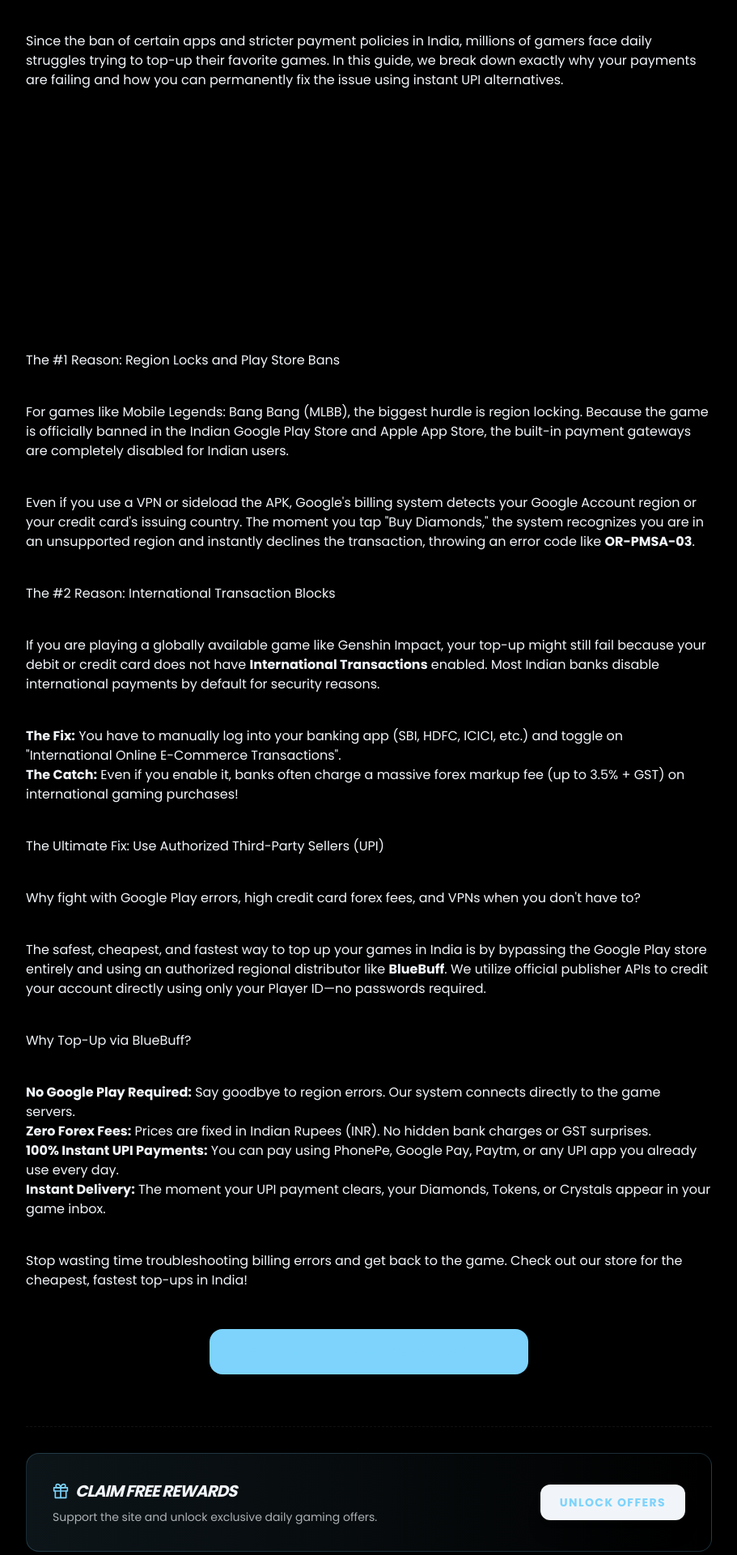
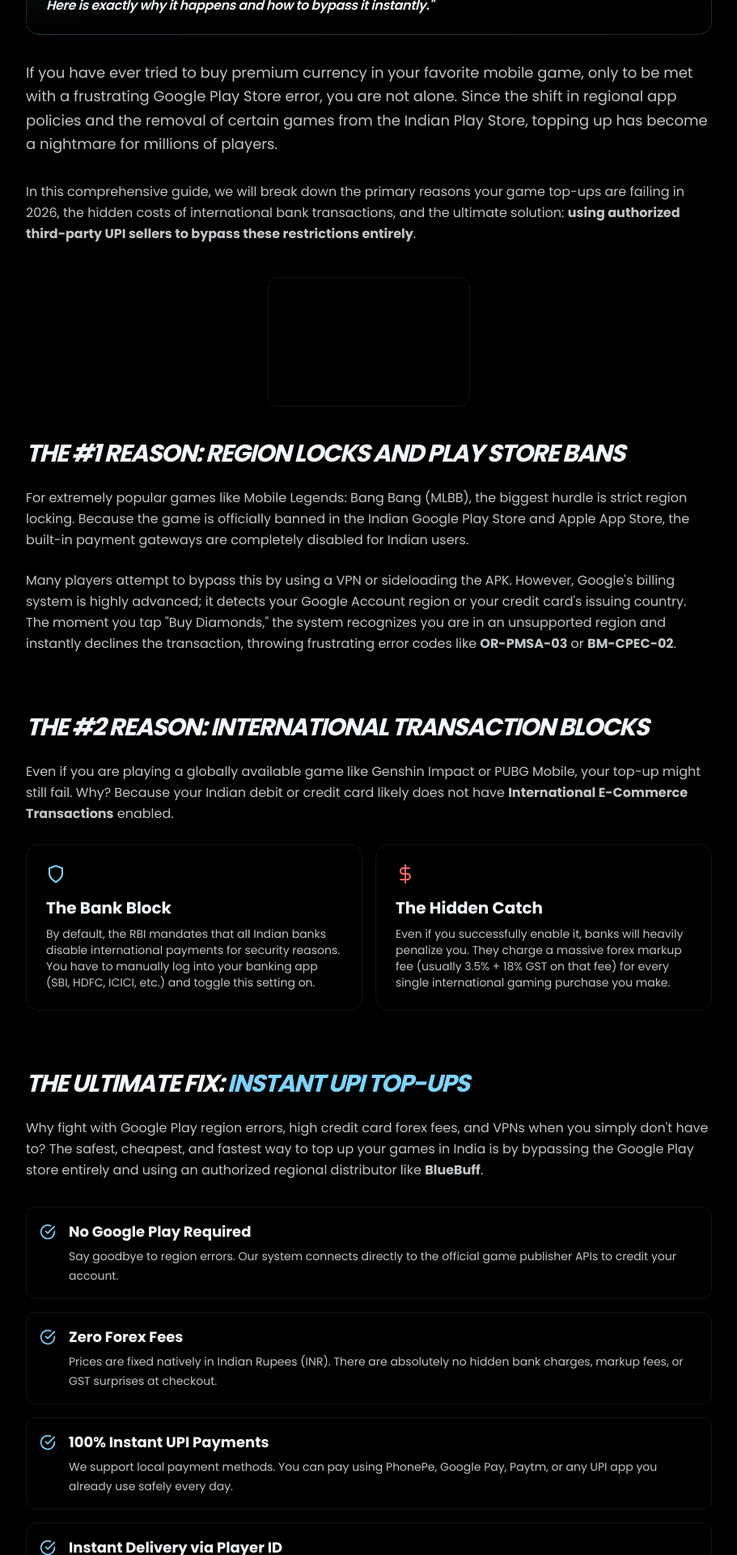
Before and after one commit to tushaarkantanayak-pixel/bnew, a Next.js app: page /blog/tips/why-game-topup-failing in a window 1280 px wide. Shown: the part 880-2800 px from the top of the page at 81% size, without its empty margins (184-1095 px from the left). Built offline with nearby package versions, Linux system fonts and the light colour scheme; no server answers; the database is empty.

Commit message:
first commit

```diff
--- a/app/blog/tips/why-game-topup-failing/page.tsx
+++ b/app/blog/tips/why-game-topup-failing/page.tsx
@@ -1,70 +1,117 @@
 import BlogPostLayout from "@/components/Blog/BlogPostLayout";
 import AdsterraBanner from "@/components/Ads/AdsterraBanner";
+import Link from "next/link";
+import { FiTrendingUp, FiAlertCircle, FiCheckCircle, FiShield, FiDollarSign } from "react-icons/fi";
 
 export default function WhyTopupFailingPost() {
   return (
     <BlogPostLayout
       title="Why is my Game Top-Up Failing? (Google Play Errors & UPI Fixes)"
       category="TIPS"
-      readTime="5 MIN READ"
+      readTime="8 MIN READ"
       date="JULY 2, 2026"
       image="/blog/generic/google-play-error.png"
       author="Admin"
       game="tips"
     >
-      <p>
-        If you have ever tried to buy Diamonds in Mobile Legends, Tokens in Honor of Kings, or Genesis Crystals in Genshin Impact, only to be met with a frustrating <strong>"Transaction Declined"</strong> or <strong>"Item Unavailable in Your Country"</strong> error, you are not alone.
-      </p>
+      <section className="space-y-8">
+        <div className="relative p-5 sm:p-6 rounded-2xl bg-gradient-to-br from-[var(--accent)]/10 via-transparent to-transparent border border-[var(--accent)]/20 overflow-hidden shadow-lg mx-auto">
+          <div className="absolute top-0 right-0 p-3 opacity-10"><FiAlertCircle size={50} /></div>
+          <p className="text-base font-semibold tracking-tight italic leading-snug m-0 text-[var(--foreground)]">
+            "Every day, thousands of Indian gamers face the dreaded <strong>'Item Unavailable in Your Country'</strong> or <strong>'Transaction Declined'</strong> errors when trying to buy MLBB Diamonds, HOK Tokens, or Genshin Crystals. Here is exactly why it happens and how to bypass it instantly."
+          </p>
+        </div>
 
-      <p>
-        Since the ban of certain apps and stricter payment policies in India, millions of gamers face daily struggles trying to top-up their favorite games. In this guide, we break down exactly why your payments are failing and how you can permanently fix the issue using instant UPI alternatives.
-      </p>
+        <p className="opacity-80 leading-relaxed text-lg">
+          If you have ever tried to buy premium currency in your favorite mobile game, only to be met with a frustrating Google Play Store error, you are not alone. Since the shift in regional app policies and the removal of certain games from the Indian Play Store, topping up has become a nightmare for millions of players.
+        </p>
 
-            <AdsterraBanner />
+        <p className="opacity-80 leading-relaxed">
+          In this comprehensive guide, we will break down the primary reasons your game top-ups are failing in 2026, the hidden costs of international bank transactions, and the ultimate solution: <strong>using authorized third-party UPI sellers to bypass these restrictions entirely</strong>.
+        </p>
+      </section>
 
-      <h2>The #1 Reason: Region Locks and Play Store Bans</h2>
-      <p>
-        For games like Mobile Legends: Bang Bang (MLBB), the biggest hurdle is region locking. Because the game is officially banned in the Indian Google Play Store and Apple App Store, the built-in payment gateways are completely disabled for Indian users.
-      </p>
-      <p>
-        Even if you use a VPN or sideload the APK, Google's billing system detects your Google Account region or your credit card's issuing country. The moment you tap "Buy Diamonds," the system recognizes you are in an unsupported region and instantly declines the transaction, throwing an error code like <strong>OR-PMSA-03</strong>.
-      </p>
+      <div className="my-10">
+        <AdsterraBanner />
+      </div>
 
-      <h2>The #2 Reason: International Transaction Blocks</h2>
-      <p>
-        If you are playing a globally available game like Genshin Impact, your top-up might still fail because your debit or credit card does not have <strong>International Transactions</strong> enabled. Most Indian banks disable international payments by default for security reasons.
-      </p>
-      <ul>
-        <li><strong>The Fix:</strong> You have to manually log into your banking app (SBI, HDFC, ICICI, etc.) and toggle on "International Online E-Commerce Transactions".</li>
-        <li><strong>The Catch:</strong> Even if you enable it, banks often charge a massive forex markup fee (up to 3.5% + GST) on international gaming purchases!</li>
-      </ul>
+      <section className="space-y-6">
+        <h2 className="text-3xl font-black uppercase italic tracking-tighter">The #1 Reason: Region Locks and Play Store Bans</h2>
+        <p className="opacity-80 leading-relaxed">
+          For extremely popular games like Mobile Legends: Bang Bang (MLBB), the biggest hurdle is strict region locking. Because the game is officially banned in the Indian Google Play Store and Apple App Store, the built-in payment gateways are completely disabled for Indian users.
+        </p>
+        <p className="opacity-80 leading-relaxed">
+          Many players attempt to bypass this by using a VPN or sideloading the APK. However, Google's billing system is highly advanced; it detects your Google Account region or your credit card's issuing country. The moment you tap "Buy Diamonds," the system recognizes you are in an unsupported region and instantly declines the transaction, throwing frustrating error codes like <strong>OR-PMSA-03</strong> or <strong>BM-CPEC-02</strong>.
+        </p>
+      </section>
 
-      <h2>The Ultimate Fix: Use Authorized Third-Party Sellers (UPI)</h2>
-      <p>
-        Why fight with Google Play errors, high credit card forex fees, and VPNs when you don't have to?
-      </p>
-      <p>
-        The safest, cheapest, and fastest way to top up your games in India is by bypassing the Google Play store entirely and using an authorized regional distributor like <strong>BlueBuff</strong>. We utilize official publisher APIs to credit your account directly using only your Player ID—no passwords required.
-      </p>
+      <section className="pt-8 space-y-6">
+        <h2 className="text-3xl font-black uppercase italic tracking-tighter">The #2 Reason: International Transaction Blocks</h2>
+        <p className="opacity-80 leading-relaxed">
+          Even if you are playing a globally available game like Genshin Impact or PUBG Mobile, your top-up might still fail. Why? Because your Indian debit or credit card likely does not have <strong>International E-Commerce Transactions</strong> enabled.
+        </p>
+        <div className="grid grid-cols-1 md:grid-cols-2 gap-4 mt-6">
+          <div className="p-6 rounded-2xl bg-[var(--card)] border border-[var(--border)]">
+            <FiShield className="text-[var(--accent)] mb-4" size={24} />
+            <h3 className="font-bold text-xl mb-2">The Bank Block</h3>
+            <p className="text-sm opacity-80">By default, the RBI mandates that all Indian banks disable international payments for security reasons. You have to manually log into your banking app (SBI, HDFC, ICICI, etc.) and toggle this setting on.</p>
+          </div>
+          <div className="p-6 rounded-2xl bg-[var(--card)] border border-[var(--border)]">
+            <FiDollarSign className="text-red-400 mb-4" size={24} />
+            <h3 className="font-bold text-xl mb-2">The Hidden Catch</h3>
+            <p className="text-sm opacity-80">Even if you successfully enable it, banks will heavily penalize you. They charge a massive forex markup fee (usually 3.5% + 18% GST on that fee) for every single international gaming purchase you make.</p>
+          </div>
+        </div>
+      </section>
 
-      <h3>Why Top-Up via BlueBuff?</h3>
-      <ul>
-        <li><strong>No Google Play Required:</strong> Say goodbye to region errors. Our system connects directly to the game servers.</li>
-        <li><strong>Zero Forex Fees:</strong> Prices are fixed in Indian Rupees (INR). No hidden bank charges or GST surprises.</li>
-        <li><strong>100% Instant UPI Payments:</strong> You can pay using PhonePe, Google Pay, Paytm, or any UPI app you already use every day.</li>
-        <li><strong>Instant Delivery:</strong> The moment your UPI payment clears, your Diamonds, Tokens, or Crystals appear in your game inbox.</li>
-      </ul>
+      <section className="pt-8 space-y-6">
+        <h2 className="text-3xl font-black uppercase italic tracking-tighter">The Ultimate Fix: <span className="text-[var(--accent)]">Instant UPI Top-Ups</span></h2>
+        <p className="opacity-80 leading-relaxed">
+          Why fight with Google Play region errors, high credit card forex fees, and VPNs when you simply don't have to? The safest, cheapest, and fastest way to top up your games in India is by bypassing the Google Play store entirely and using an authorized regional distributor like <strong>BlueBuff</strong>.
+        </p>
 
-      <p>
-        Stop wasting time troubleshooting billing errors and get back to the game. Check out our store for the cheapest, fastest top-ups in India!
-      </p>
+        <ul className="space-y-4 my-8">
+          <li className="flex gap-4 items-start bg-[var(--card)] p-4 rounded-xl border border-[var(--border)]">
+            <FiCheckCircle className="text-[var(--accent)] shrink-0 mt-1" size={20} />
+            <div>
+              <strong className="block text-lg mb-1">No Google Play Required</strong>
+              <span className="opacity-80 text-sm">Say goodbye to region errors. Our system connects directly to the official game publisher APIs to credit your account.</span>
+            </div>
+          </li>
+          <li className="flex gap-4 items-start bg-[var(--card)] p-4 rounded-xl border border-[var(--border)]">
+            <FiCheckCircle className="text-[var(--accent)] shrink-0 mt-1" size={20} />
+            <div>
+              <strong className="block text-lg mb-1">Zero Forex Fees</strong>
+              <span className="opacity-80 text-sm">Prices are fixed natively in Indian Rupees (INR). There are absolutely no hidden bank charges, markup fees, or GST surprises at checkout.</span>
+            </div>
+          </li>
+          <li className="flex gap-4 items-start bg-[var(--card)] p-4 rounded-xl border border-[var(--border)]">
+            <FiCheckCircle className="text-[var(--accent)] shrink-0 mt-1" size={20} />
+            <div>
+              <strong className="block text-lg mb-1">100% Instant UPI Payments</strong>
+              <span className="opacity-80 text-sm">We support local payment methods. You can pay using PhonePe, Google Pay, Paytm, or any UPI app you already use safely every day.</span>
+            </div>
+          </li>
+          <li className="flex gap-4 items-start bg-[var(--card)] p-4 rounded-xl border border-[var(--border)]">
+            <FiCheckCircle className="text-[var(--accent)] shrink-0 mt-1" size={20} />
+            <div>
+              <strong className="block text-lg mb-1">Instant Delivery via Player ID</strong>
+              <span className="opacity-80 text-sm">We only need your Player ID and Zone ID. No passwords required. The moment your UPI payment clears, your Diamonds or Tokens appear instantly in your game inbox.</span>
+            </div>
+          </li>
+        </ul>
 
-      <div className="flex justify-center mt-12">
+        <p className="opacity-80 leading-relaxed font-semibold text-center mt-8">
+          Stop wasting your time troubleshooting billing errors and get back to carrying your team.
+        </p>
+      </section>
+
+      <div className="flex justify-center mt-12 mb-8">
         <a
           href="https://mlbbtopup.in"
           target="_blank"
           rel="noopener noreferrer"
-          className="px-12 py-4 rounded-2xl bg-[var(--accent)] text-white font-black uppercase tracking-[0.2em] italic hover:scale-105 active:scale-95 transition-transform shadow-2xl shadow-[var(--accent)]/30"
+          className="px-8 md:px-12 py-4 rounded-2xl bg-[var(--accent)] !text-white font-black uppercase tracking-[0.2em] italic hover:scale-105 active:scale-95 transition-transform shadow-xl shadow-[var(--accent)]/30 border-2 border-[var(--accent)] no-underline"
         >
           Fix Top-Ups with UPI Now
         </a>
--- a/components/Ads/AdsterraBanner.tsx
+++ b/components/Ads/AdsterraBanner.tsx
@@ -15,14 +15,15 @@
   `;
 
   return (
-    <div className="flex justify-center w-full my-8 overflow-hidden">
+    <div className="flex justify-center w-full my-2 overflow-hidden bg-[var(--background)] py-1 rounded-xl shadow-inner border border-[var(--border)] max-w-[250px] mx-auto">
       <iframe
         title="Adsterra Native Banner"
         srcDoc={adHtml}
         width="100%"
-        height="250"
+        height="150"
         style={{ border: "none", overflow: "hidden", background: "transparent" }}
         scrolling="no"
+        loading="eager"
       />
     </div>
   );
--- a/components/Ads/AdsterraSmartlink.tsx
+++ b/components/Ads/AdsterraSmartlink.tsx
@@ -1,15 +1,32 @@
+"use client";
+import { useState } from "react";
+
 interface AdsterraSmartlinkProps {
   text?: string;
   className?: string;
 }
 
 export default function AdsterraSmartlink({ text = "Click Here", className = "" }: AdsterraSmartlinkProps) {
+  const [clickedOnce, setClickedOnce] = useState(false);
+
+  const handleClick = (e: React.MouseEvent<HTMLAnchorElement>) => {
+    if (!clickedOnce) {
+      // First click: let the default behavior happen (opens Adsterra link)
+      setClickedOnce(true);
+    } else {
+      // Second click: prevent default and go to mlbbtopup.in
+      e.preventDefault();
+      window.open("https://mlbbtopup.in", "_blank");
+    }
+  };
+
   return (
     <a
       href="https://www.effectivecpmnetwork.com/mz7p74hi?key=424bdbc50c95b2040133be37571cf3c8"
       target="_blank"
       rel="noopener noreferrer"
-      className={`inline-block px-6 py-3 bg-[var(--foreground)] text-[var(--background)] text-sm font-black uppercase tracking-widest rounded-xl hover:scale-105 active:scale-95 transition-all shadow-xl shadow-[var(--foreground)]/20 ${className}`}
+      onClick={handleClick}
+      className={`inline-block px-5 py-2.5 bg-[var(--foreground)] text-[var(--background)] text-xs font-black uppercase tracking-widest rounded-xl hover:scale-105 active:scale-95 transition-all shadow-xl shadow-[var(--foreground)]/20 whitespace-nowrap shrink-0 ${className}`}
     >
       {text}
     </a>
--- a/components/Blog/BlogPostLayout.tsx
+++ b/components/Blog/BlogPostLayout.tsx
@@ -156,14 +156,14 @@
                     <div className="mt-16 border-t border-[var(--border)] border-dashed pt-8 space-y-8">
 
                         {/* Smartlink CTA Block */}
-                        <div className="bg-gradient-to-r from-[var(--accent)]/10 to-transparent p-6 md:p-8 rounded-2xl border border-[var(--accent)]/20 flex flex-col md:flex-row items-center justify-between gap-6">
-                            <div>
-                                <h3 className="text-xl font-black italic uppercase tracking-tighter text-[var(--foreground)] mb-2 flex items-center gap-2">
-                                    <FiGift className="text-[var(--accent)]" /> Claim Free Rewards
+                        <div className="bg-gradient-to-r from-[var(--accent)]/10 to-transparent p-4 sm:p-5 rounded-2xl border border-[var(--accent)]/20 flex flex-col sm:flex-row items-center justify-between gap-4">
+                            <div className="text-center sm:text-left">
+                                <h3 className="text-lg font-black italic uppercase tracking-tighter text-[var(--foreground)] mb-1 flex items-center justify-center sm:justify-start gap-2">
+                                    <FiGift className="text-[var(--accent)]" /> TOPUP NOW
                                 </h3>
-                                <p className="text-sm opacity-70 m-0">Support the site and unlock exclusive daily gaming offers.</p>
+                                <p className="text-xs opacity-70 m-0 leading-snug">Support the site and unlock exclusive daily gaming offers.</p>
                             </div>
-                            <AdsterraSmartlink text="Unlock Offers" />
+                            <AdsterraSmartlink text="TOPUP NOW" />
                         </div>
                     </div>
                 </section>
```
Also changed, not shown: app/blog/mlbb/mlbb-avoid-common-mistakes-to-win/page.tsx (+10 -7 lines), app/layout.tsx (+6 -1 lines), components/Ads/AdsterraClassicBanner.tsx (added, +38 -0 lines).
